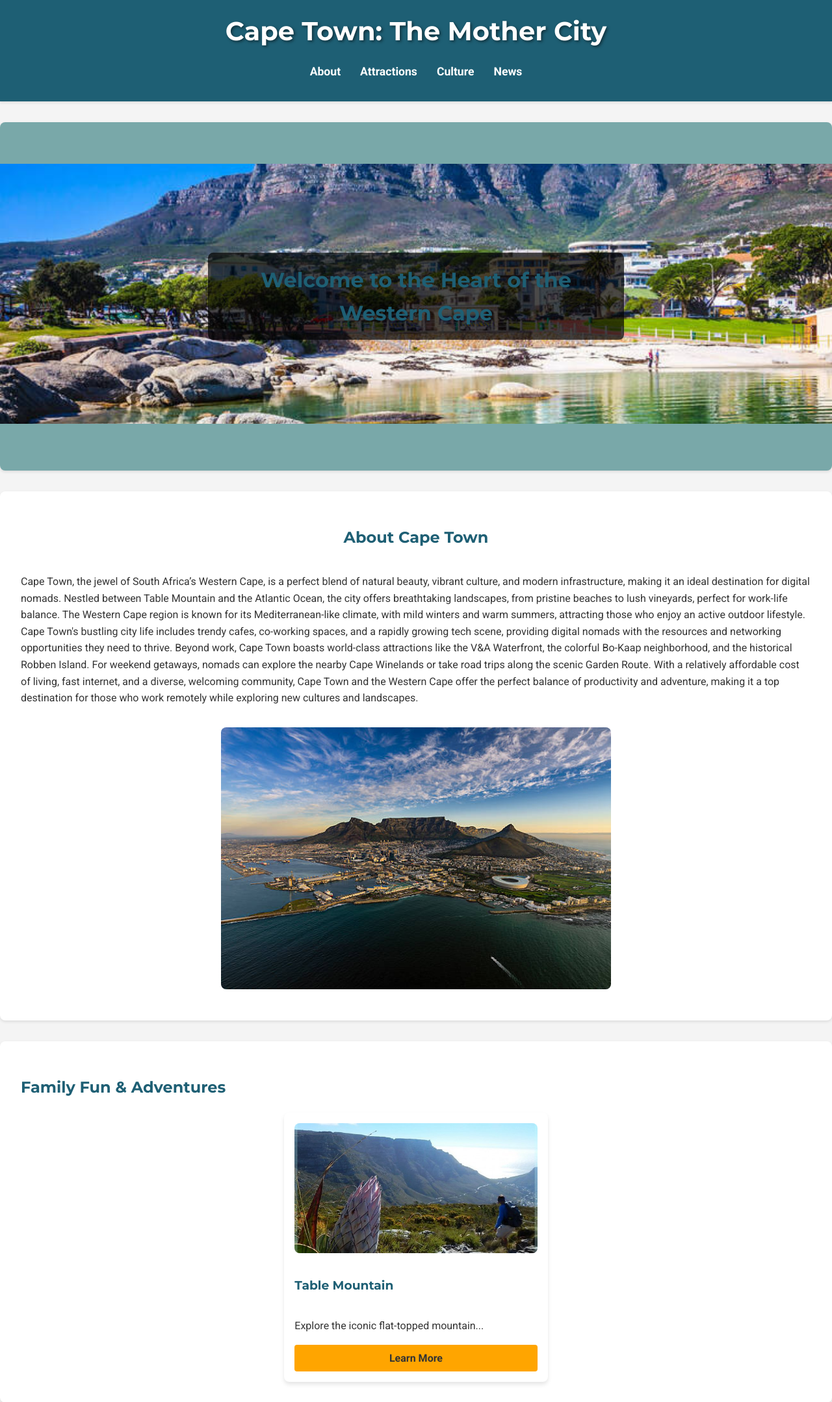
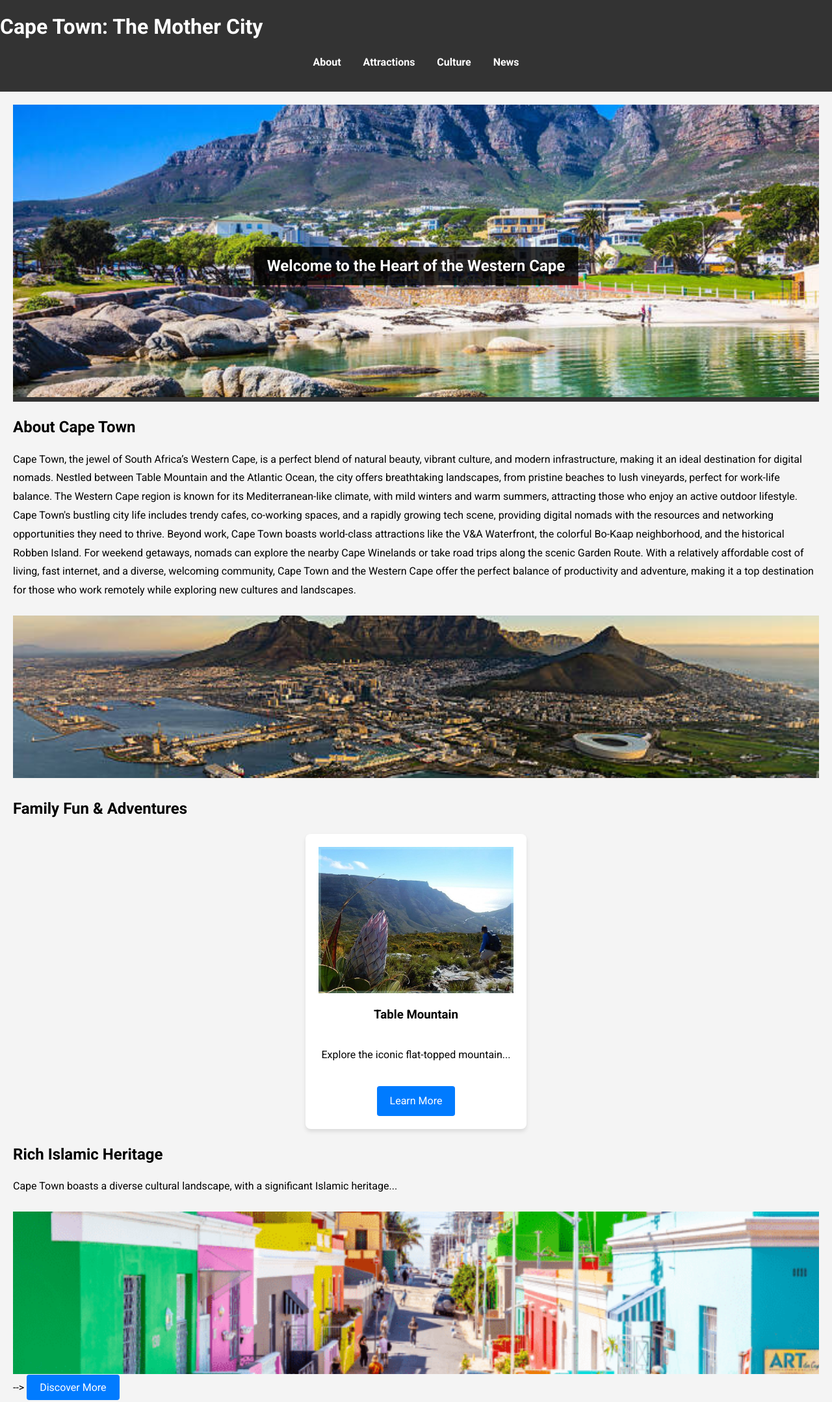
Before and after one commit to Dave-Vermeulen/hometownGlory, a website built with Vite: page index.html in a window 1280 px wide. Shown: the top 2157 px of the page at 65% size. Built offline with nearby package versions, Linux system fonts and the light colour scheme.

Commit message:
Update style.css

```diff
--- a/style.css
+++ b/style.css
@@ -9,131 +9,59 @@
 body {
     font-family: 'Roboto', sans-serif;
     line-height: 1.6;
-    color: var(--text-color);
-    background-color: var(--background-color);
     margin: 0;
     padding: 0;
-}
-
-.container {
-    max-width: 1200px;
-    margin: 0 auto;
-    padding: 0 20px;
-}
-
-h1, h2, h3 {
-    font-family: 'Montserrat', sans-serif;
-    color: var(--primary-color);
+    background-color: #f4f4f4;
 }
 
 header {
-    background-color: var(--primary-color);
-    color: white;
+    background-color: #333;
+    color: #fff;
+    padding: 1rem 0;
     text-align: center;
-    padding: 1rem;
-    box-shadow: 0 2px 4px rgba(0,0,0,0.1);
 }
 
 header h1 {
-    color: white;
     margin: 0;
-    font-size: 2.5rem;
-    text-shadow: 2px 2px 4px rgba(0,0,0,0.5);
 }
 
 nav ul {
     list-style-type: none;
     padding: 0;
-    display: flex;
-    justify-content: center;
-    margin-top: 1rem;
 }
 
 nav ul li {
+    display: inline;
     margin: 0 15px;
 }
 
 nav ul li a {
-    color: white;
+    color: #fff;
     text-decoration: none;
     font-weight: bold;
-    transition: color 0.3s ease;
-    font-size: 1.1rem;
 }
 
-nav ul li a:hover {
-    color: var(--secondary-color);
+main {
+    padding: 20px;
 }
 
-section {
-    margin: 2rem 0;
-    padding: 2rem;
-    background-color: white;
-    border-radius: 8px;
-    box-shadow: 0 2px 4px rgba(0,0,0,0.1);
-}
-
-.flex-container {
-    display: flex;
-    flex-wrap: wrap;
-    justify-content: space-around;
-    gap: 2rem;
-}
-
-.attraction-card {
-    background-color: white;
-    border-radius: 8px;
-    box-shadow: 0 4px 6px rgba(0, 0, 0, 0.1);
-    padding: 1rem;
-    width: calc(33.333% - 2rem);
-    min-width: 250px;
-    transition: transform 0.3s ease;
-    display: flex;
-    flex-direction: column;
-}
-
-.attraction-card:hover {
-    transform: translateY(-5px);
-}
-
-.attraction-card img {
-    width: 100%;
-    height: 200px;
-    object-fit: cover;
-    border-radius: 8px;
+h1, h2, h3 {
+    text-align: left; /* Consistent title alignment */
     margin-bottom: 1rem;
 }
 
-.btn {
-    display: inline-block;
-    background-color: var(--secondary-color);
-    color: var(--text-color);
-    padding: 0.5rem 1rem;
-    text-decoration: none;
-    border-radius: 4px;
-    transition: background-color 0.3s ease, color 0.3s ease;
-    font-weight: bold;
-    text-align: center;
-    margin-top: auto;
-}
-
-.btn:hover {
-    background-color: var(--primary-color);
-    color: white;
-}
-
+/* Hero Section */
 #hero {
     position: relative;
+    background-color: #333;
+    color: #fff;
     text-align: center;
-    color: white;
-    padding: 4rem 0;
-    background-color: var(--accent-color);
-    overflow: hidden;
 }
 
 #hero img {
     width: 100%;
-    height: 400px;
+    height: auto;
+    max-height: 450px;
     object-fit: cover;
 }
 
@@ -142,90 +70,143 @@ section {
     top: 50%;
     left: 50%;
     transform: translate(-50%, -50%);
-    background-color: rgba(0, 0, 0, 0.7);
-    padding: 1rem 2rem;
+    color: #fff;
+    background-color: rgba(0, 0, 0, 0.8); /* Enhanced contrast */
+    padding: 10px 20px;
+    text-shadow: 2px 2px 5px rgba(0, 0, 0, 0.7); /* Improved readability */
+}
+
+/* About Section */
+#about img {
+    width: 100%;
+    max-height: 250px; /* Enforced consistent size */
+    object-fit: cover;
+}
+
+/* Flex Container for Attractions and Widgets */
+.flex-container {
+    display: flex;
+    flex-direction: row;
+    flex-wrap: wrap;
+    gap: 1.5rem;
+    justify-content: center;
+    align-items: center;
+    margin-top: 20px;
+}
+
+.attraction-card, .widget-container {
+    display: flex;
+    flex-direction: column;
+    align-items: center;
+    text-align: center;
+    background-color: #fff;
+    padding: 20px;
+    box-shadow: 0px 4px 6px rgba(0, 0, 0, 0.1); /* Consistent shadow */
     border-radius: 8px;
-    font-size: 2rem;
+    max-width: 300px;
+}
+
+.attraction-card img, .widget-container img {
+    width: 100%;
+    height: auto;
+    max-height: 250px; /* Image size consistency */
+    object-fit: cover;
+}
+
+.attraction-card:hover, .widget-container:hover {
+    box-shadow: 0px 6px 10px rgba(0, 0, 0, 0.2); /* Enhanced shadow on hover */
+}
+
+/* Button Styling */
+.btn {
+    margin-top: 10px;
+    padding: 10px 20px;
+    background-color: #007BFF;
+    color: #fff;
+    text-decoration: none;
+    border-radius: 4px;
+    transition: background-color 0.3s ease;
+}
+
+.btn:hover {
+    background-color: #0056b3;
+}
+
+/* Culture Section */
+#culture img {
+    width: 100%;
+    height: auto;
+    max-height: 250px;
+    object-fit: cover;
+}
+
+/* News Section */
+#news article img {
+    width: 100%;
+    height: auto;
+    max-height: 250px;
+    object-fit: cover;
+}
+
+/* Footer */
+footer {
+    background-color: #333;
+    color: #fff;
+    padding: 1rem 0;
+    text-align: center;
+}
+
+footer a {
+    color: #fff;
+    text-decoration: none;
+    font-weight: bold;
+}
+
+footer p {
     margin: 0;
 }
 
+/* Widget Section */
 .widget-container {
     display: flex;
+    gap: 20px;
     justify-content: space-around;
-    gap: 2rem;
-    margin-top: 2rem;
 }
 
-#github-widget, #strava-widget {
-    flex: 1;
+.widget-container div {
     text-align: center;
-    padding: 1rem;
-    background-color: white;
+    padding: 20px;
     border-radius: 8px;
-    box-shadow: 0 2px 4px rgba(0,0,0,0.1);
+    box-shadow: 0 2px 4px rgba(0, 0, 0, 0.1);
 }
 
-footer {
-    background-color: var(--primary-color);
-    color: white;
-    text-align: center;
-    padding: 1rem;
-    margin-top: 2rem;
-}
+/* Mobile Responsiveness */
+@media (max-width: 768px) {
+    h1, h2, h3 {
+        font-size: 1.5rem; /* Reduced size for smaller screens */
+    }
 
-#resume-btn {
-    margin-top: 1rem;
-}
-
-/* Responsive design */
-@media (max-width: 768px) {
     .flex-container {
         flex-direction: column;
-        align-items: center;
+        align-items: flex-start;
     }
 
-    .attraction-card {
-        width: 100%;
+    .attraction-card img {
+        max-height: 200px; /* Adjust image size for mobile */
     }
 
-    .widget-container {
-        flex-direction: column;
+    .btn {
+        font-size: 0.9rem; /* Adjust button size for mobile */
     }
 
-    #github-widget, #strava-widget {
-        margin-bottom: 1rem;
-    }
-
-    #hero h2 {
-        font-size: 1.5rem;
-        padding: 0.5rem 1rem;
+    p {
+        line-height: 1.6; /* Improved readability on mobile */
+        padding: 0 10px; /* Prevent text from touching the screen edges */
     }
 }
 
-/* Additional styles for content images */
-.content-image {
-    max-width: 100%;
-    height: auto;
-    border-radius: 8px;
-    margin: 1rem 0;
+/* Text Readability Enhancement */
+p {
+    line-height: 1.8;
+    margin-bottom: 1.5rem;
 }
-
-#about, #culture, #news {
-    display: flex;
-    flex-direction: column;
-    align-items: center;
-}
-
-#about img, #culture img, #news img {
-    width: 100%;
-    max-width: 600px;
-    height: auto;
-    object-fit: cover;
-    border-radius: 8px;
-    margin: 1rem 0;
-}
-
-#news article {
-    width: 100%;
-    max-width: 800px;
-}
```
